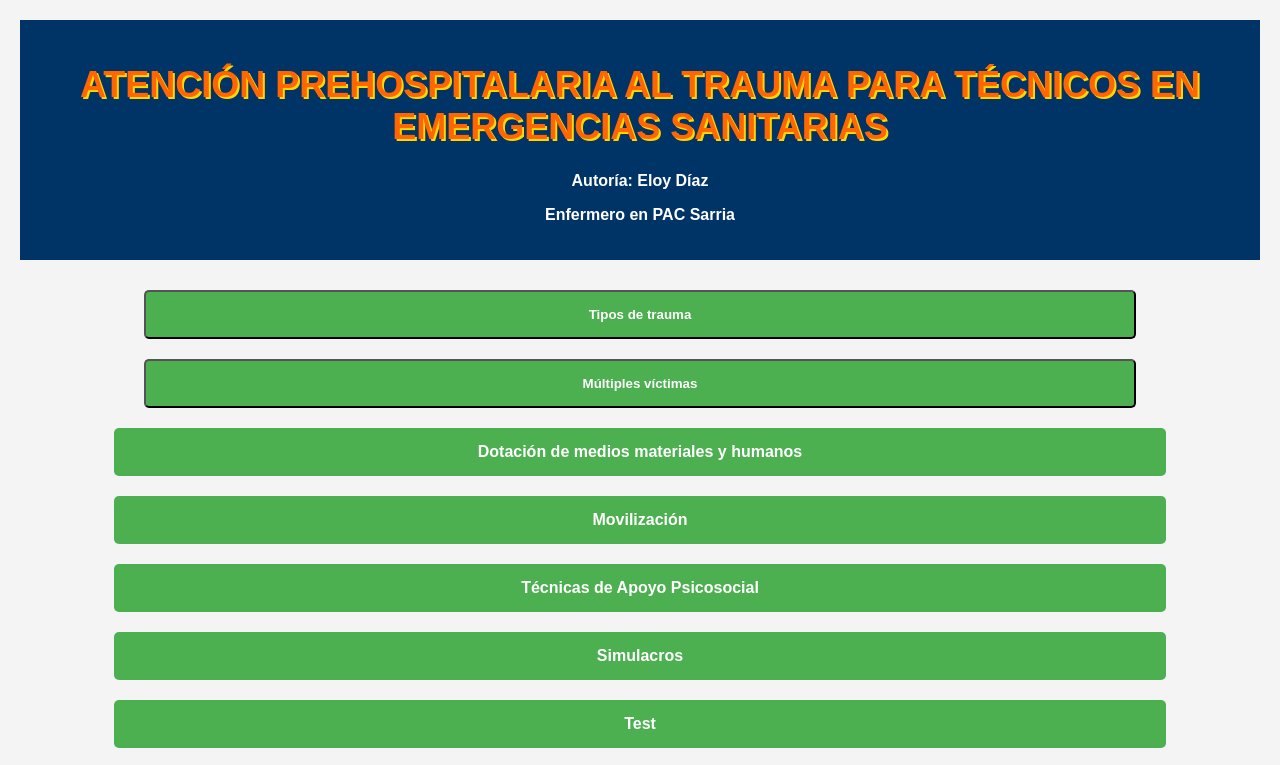
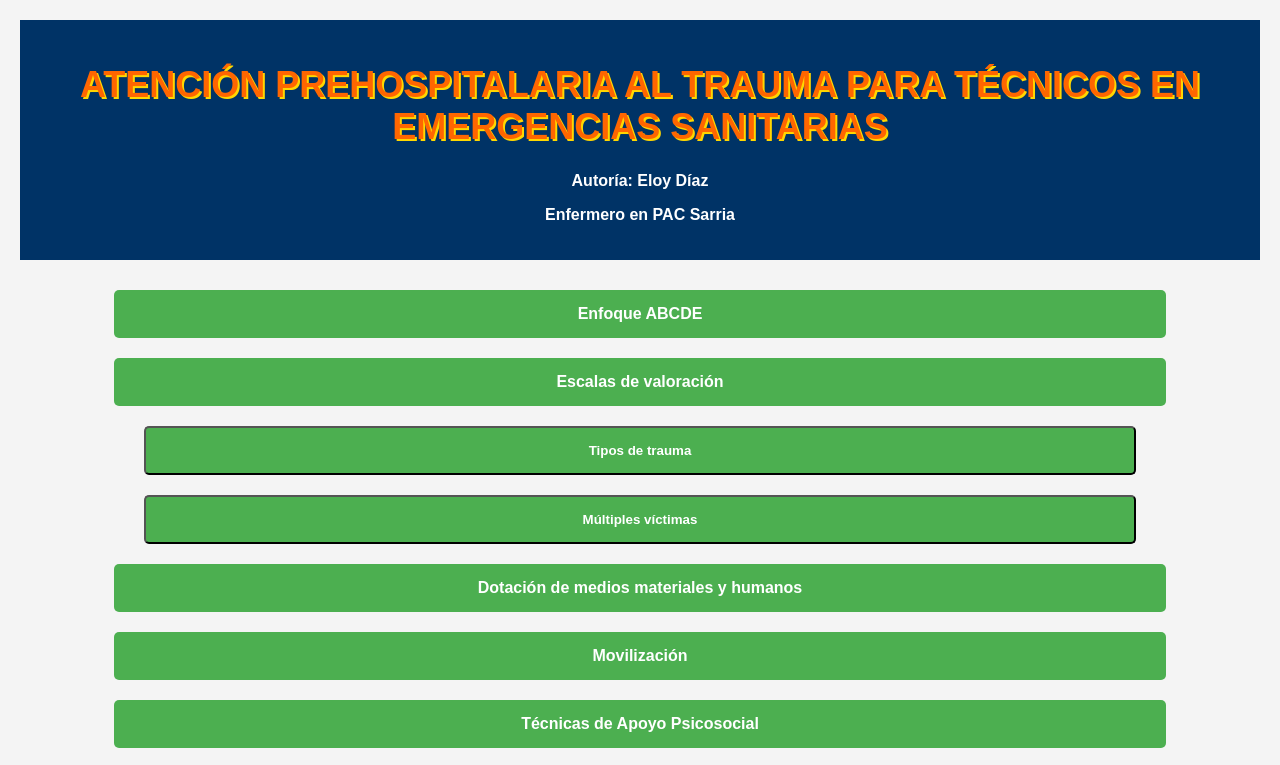
Before and after one commit to Crospirit/movilizacionytraslado, a plain HTML site: page index.html in a window 1280 px wide. Shown: the top 765 px of the page. Drawn offline with Linux system fonts and the light colour scheme.

Commit message:
Update index.html

```diff
--- a/index.html
+++ b/index.html
@@ -202,7 +202,8 @@ body {
 <p><strong>Enfermero en PAC Sarria</strong></p>
   </header>
     <nav>
-
+        <a href="#abcde" class="nav-link">Enfoque ABCDE</a>
+        <a href="#escalas" class="nav-link">Escalas de valoración</a>
         <div class="dropdown">
             <button class="dropbtn nav-link" id="tiposTraumaBtn">Tipos de trauma</button>
             <div class="dropdown-content" id="tiposTrauma">
```
